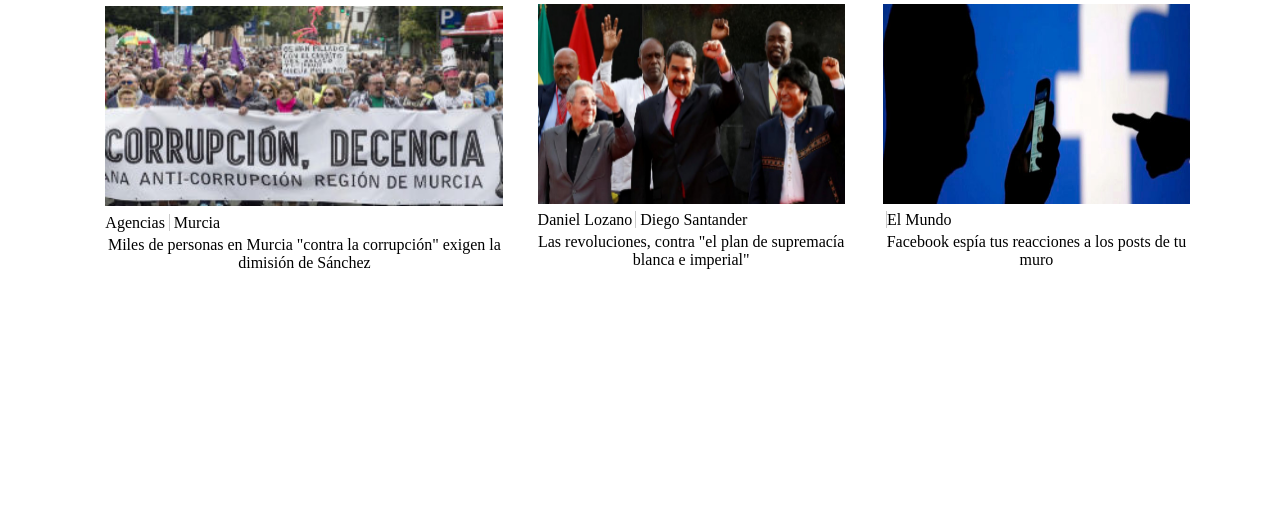
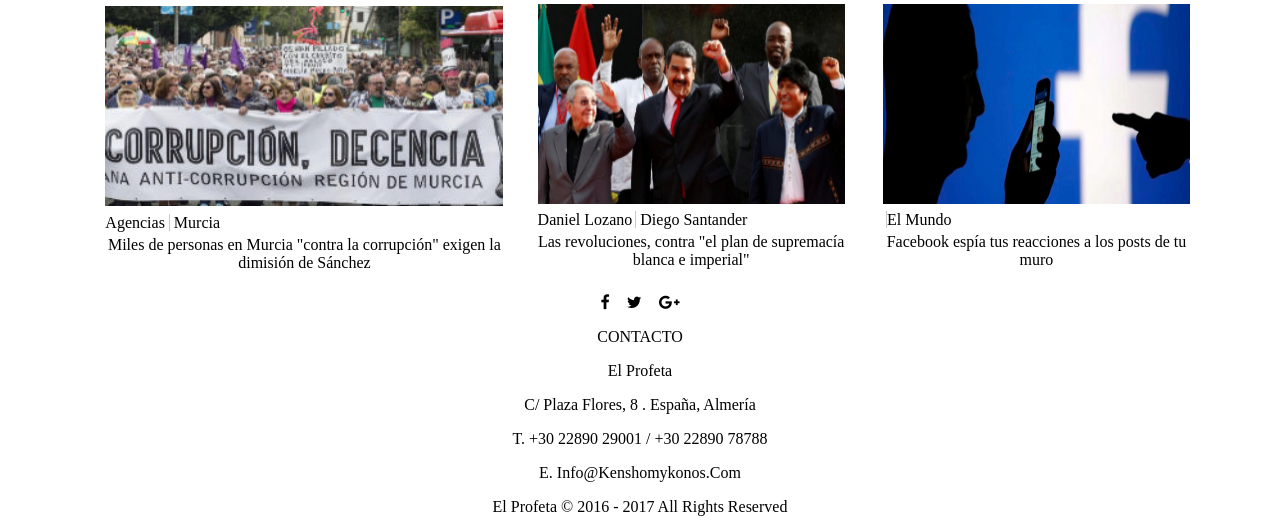
Before and after one commit to RubenCespedes/Pr-cticas-SIBW, a PHP site: page /portada.html in a window 1280 px wide. Shown: the part 1719-2251 px from the top of the page. Before the commit the page ends 1988 px from the top, so only its background shows below. Run offline with PHP 8.4, Linux system fonts and the light colour scheme.

Commit message:
index.php creado footer_general creado

```diff
--- a/CSS/index.css
+++ b/CSS/index.css
@@ -614,3 +614,15 @@ a {
     font-size: 1.2em;
     color: #03a3d8;
 }
+
+/*FOOTER GENERAL */
+
+#footer_general{
+    margin-top: 2%;
+    color: black;
+    text-align: center;
+}
+
+#redes_sociales{
+    /*display: inline;*/
+}
--- a/portada.html
+++ b/portada.html
@@ -26,6 +26,8 @@
 <body onload="actualizarHora()">
 
 <header>
+
+    <!--Soy CARLOS -->
 
     <div class="cont_fecha_header">
         <span id="fecha">7 de Marzo de 2017</span>
@@ -258,6 +260,29 @@
 
 </div>
 
+<footer id="footer_general">
+
+    <section id="redes_sociales">
+        <i class="fa fa-facebook"></i>
+        <i class="fa fa-twitter"></i>
+        <i class="fa fa-google-plus"></i>
+    </section>
+
+    <section id="contacto">
+        <p>CONTACTO</p>
+        <p>El profeta</p>
+        <p>C/ Plaza Flores, 8 . España, Almería</p>
+        <p>T. +30 22890 29001 / +30 22890 78788</p>
+        <p>E. info@kenshomykonos.com</p>
+    </section>
+
+    <section id="copyright">
+        <p>El profeta © 2016 - 2017 All rights reserved </p>
+    </section>
+
+
+</footer>
+
 </body>
 
 </html>
```
Also changed, not shown: index.php (+9 -0 lines).
